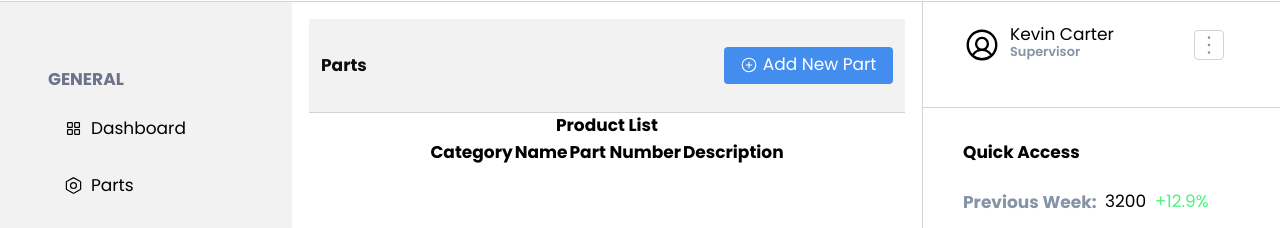
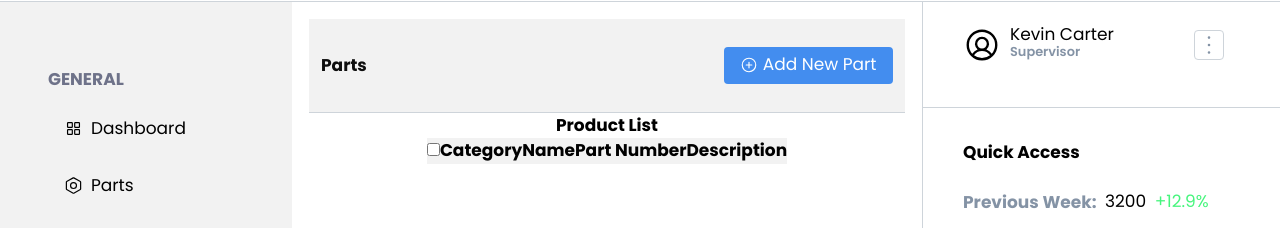
Before and after one commit to kvncrtr/vendex, a React (Create React App) app: page / in a window 1280 px wide. Shown: the part 75-303 px from the top of the page. Built offline with nearby package versions, Linux system fonts and the light colour scheme.

Commit message:
add styles to thead and cols

```diff
--- a/src/components/molecules/Table.jsx
+++ b/src/components/molecules/Table.jsx
@@ -1,16 +1,23 @@
 import React from "react";
 
-const Table = ({ data, className }) => {
+const Table = ({ data, className, theadClassName, theadRowClassName }) => {
+  const renderedRows = data.map((part) => {
+    console.log(part)
+  });
+
   return (
     <table className={className}>
-      <thead>
-        <tr>
+      <thead className={theadClassName}>
+        <tr className={theadRowClassName}>
+          <th><input type="checkbox" /></th>
           <th>Category</th>
           <th>Name</th>
           <th>Part Number</th>
           <th>Description</th>
         </tr>
       </thead>
+
+      <tbody><tr>{renderedRows}</tr></tbody>
 
     </table>
   );
--- a/src/components/pages/Parts.jsx
+++ b/src/components/pages/Parts.jsx
@@ -26,6 +26,8 @@ const Parts = () => {
         <Table
           data={data}
           className={"parts--table-case"}
+          theadClassName={"parts--thead"}
+          theadRowClassName={"parts--thead-row"}
         />
       </div>
     </div>
@@ -33,5 +35,5 @@ const Parts = () => {
 };
 
 export default Parts
+// git add .; git commit -m ""; git push origin parts
 // git switch main; git merge parts; git push; git switch parts
-// git add .; git commit -m ""; git push origin parts
--- a/src/style.css
+++ b/src/style.css
@@ -589,7 +589,11 @@ input[type="number"]::-webkit-outer-spin-button {
     color: #FFFFFF; }
   .button--container {
     margin: 0;
-    height: 2.176rem; } }
+    height: 2.176rem; }
+  .parts--table-case {
+    border-collapse: collapse; }
+  .parts--thead tr {
+    background-color: #F2F2F2; } }
 
 .menu--shell {
   position: absolute;
--- a/src/styles/components/pages/_parts.scss
+++ b/src/styles/components/pages/_parts.scss
@@ -38,8 +38,14 @@
       height: 2.176rem;
    }
 
-   .parts--table-container {
+   .parts--table-container {}
 
+   .parts--table-case {
+      border-collapse: collapse;
+   }
+
+   .parts--thead tr {
+      background-color: $achromatic-200;
    }
 
    // .parts--title-case {
```
